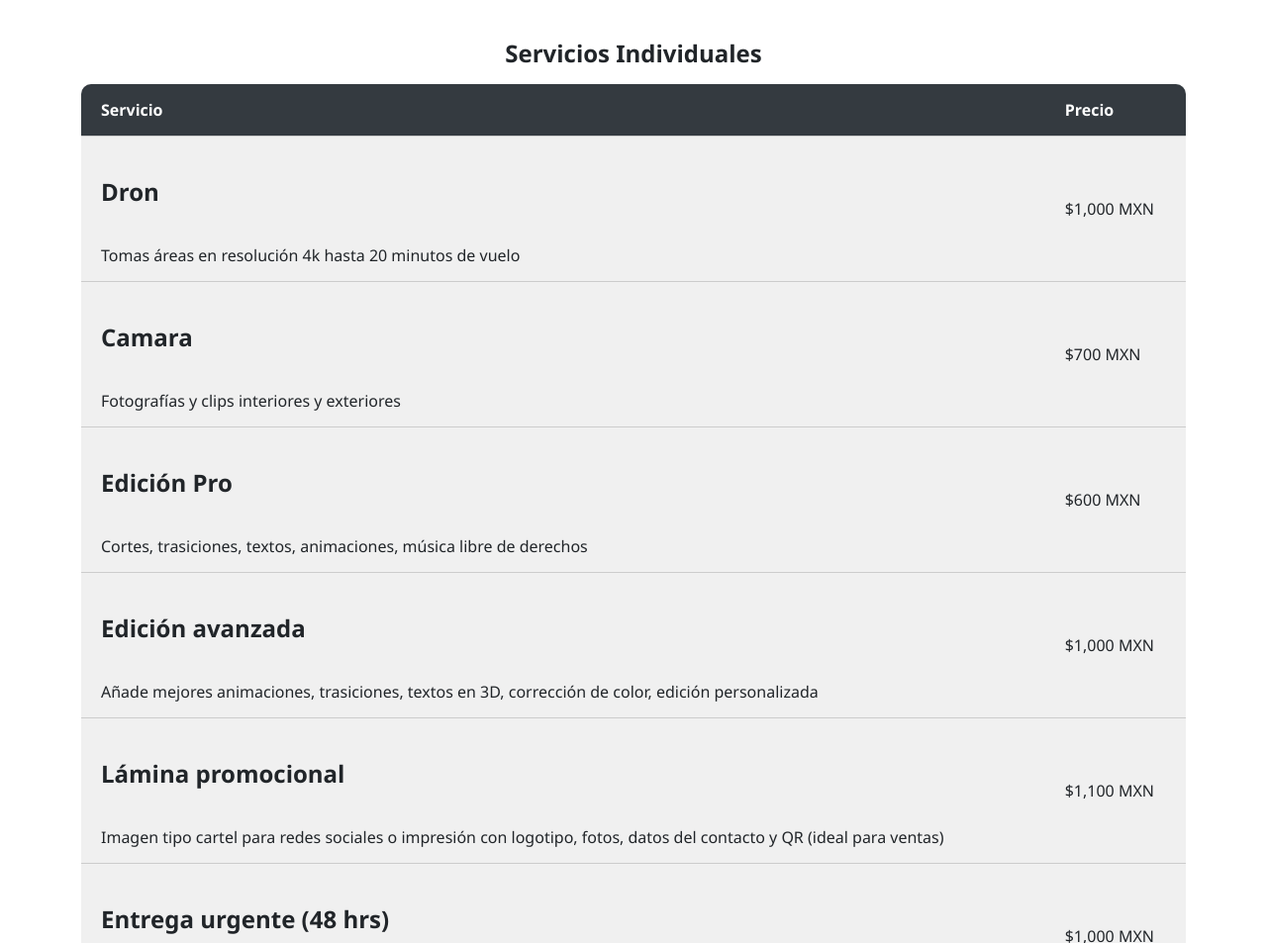
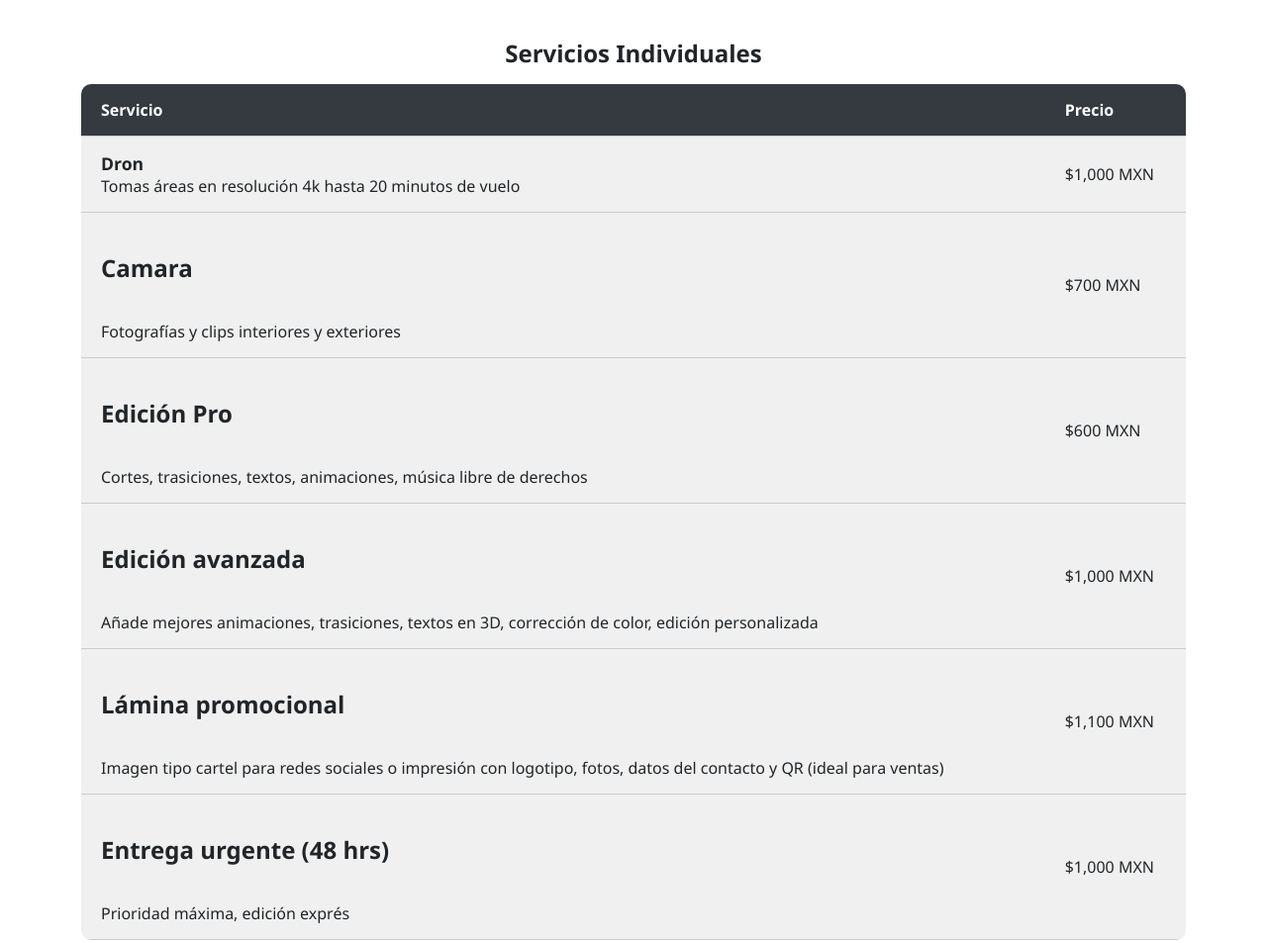
Before and after one commit to VistaPro2000/vistapro.github.io, a plain HTML site: page index.html in a window 1280 px wide. Shown: the part 1361-2314 px from the top of the page at 99% size. Drawn offline with Linux system fonts and the light colour scheme.

Commit message:
Update index.html

```diff
--- a/index.html
+++ b/index.html
@@ -102,7 +102,7 @@
     <h3>Servicios Individuales</h3>
     <table>
       <tr><th>Servicio</th><th>Precio</th></tr>
-      <tr><td><h3>Dron</h3><br>Tomas áreas en resolución 4k hasta 20 minutos de vuelo</td><td>$1,000 MXN</td></tr>
+      <tr><td><span style="font-weight: bold; font-size: 1.1em;">Dron</span><br>Tomas áreas en resolución 4k hasta 20 minutos de vuelo</td><td>$1,000 MXN</td></tr>
       <tr><td><h3>Camara</h3><br>Fotografías y clips interiores y exteriores</td><td>$700 MXN</td></tr>
       <tr><td><h3>Edición Pro</h3><br>Cortes, trasiciones, textos, animaciones, música libre de derechos</td><td>$600 MXN</td></tr>
        <tr><td><h3>Edición avanzada</h3><br>Añade mejores animaciones, trasiciones, textos en 3D, corrección de color, edición personalizada</td><td>$1,000 MXN</td></tr>
```
